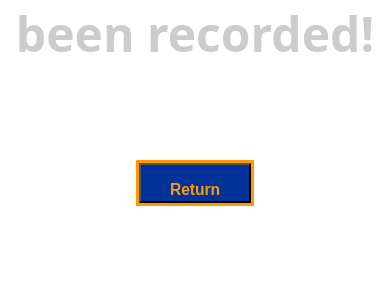
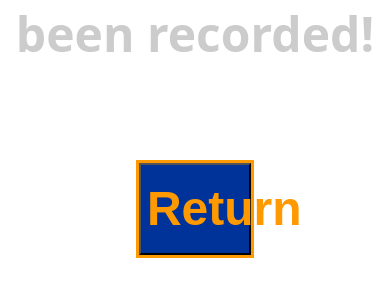
Before and after one commit to bball24/ElectionCat, a Flask app: template templates/m_vote_success.htm in a window 390 px wide. Shown: the part 247-544 px from the top of the page. Run offline with Flask 2, Linux system fonts and the light colour scheme; the template is opened without the code that fills it: most values are stand-ins (such as "Sample title", 1, 10 or a date in 2020).

Commit message:
adjusted mobile scaling

```diff
--- a/databases/votes.json
+++ b/databases/votes.json
@@ -1 +1 @@
-{"": {}}
+{"": {}, "1010": {"Vice President": "Katie Fukuda"}}
--- a/templates/m_candidates.htm
+++ b/templates/m_candidates.htm
@@ -100,8 +100,8 @@ div.vote-bar-yes {
     <form method="POST" action="/m_positions" class="inline">
       <input type="hidden" name="userID" value="{{ userID }}">
         <div class="return-bar">
-        <button type="submit" class="return" style="height:80px; background-color:#003399">
-            <h3><font size="12">Return</font></h3>
+        <button type="submit" class="return" style="height:auto; background-color:#003399">
+            <h3><font size="18">Return</font></h3>
         </button>
         </div>
     </form>
--- a/templates/m_vote_success.htm
+++ b/templates/m_vote_success.htm
@@ -67,11 +67,11 @@ div.return-bar {
   <div class="header-center"><img src="https://www.acmucr.org/img/acm_ucr.png" alt="ACM@UCR Logo" width=auto height="150"></div>
   <div class="header-center"><h1><font face="sans" size="20">Your vote has been recorded!</font></h1></div>
   <br><br><br><br>
-  <form method="POST" action="/m_positions" class="inline">
+    <form method="POST" action="/m_positions" class="inline">
       <input type="hidden" name="userID" value="{{ userID }}">
         <div class="return-bar">
-        <button type="submit" class="return" style="height:40px; background-color:#003399">
-          <h3>Return</h3>
+        <button type="submit" class="return" style="height:auto; background-color:#003399">
+            <h3><font size="18">Return</font></h3>
         </button>
         </div>
     </form>
```
